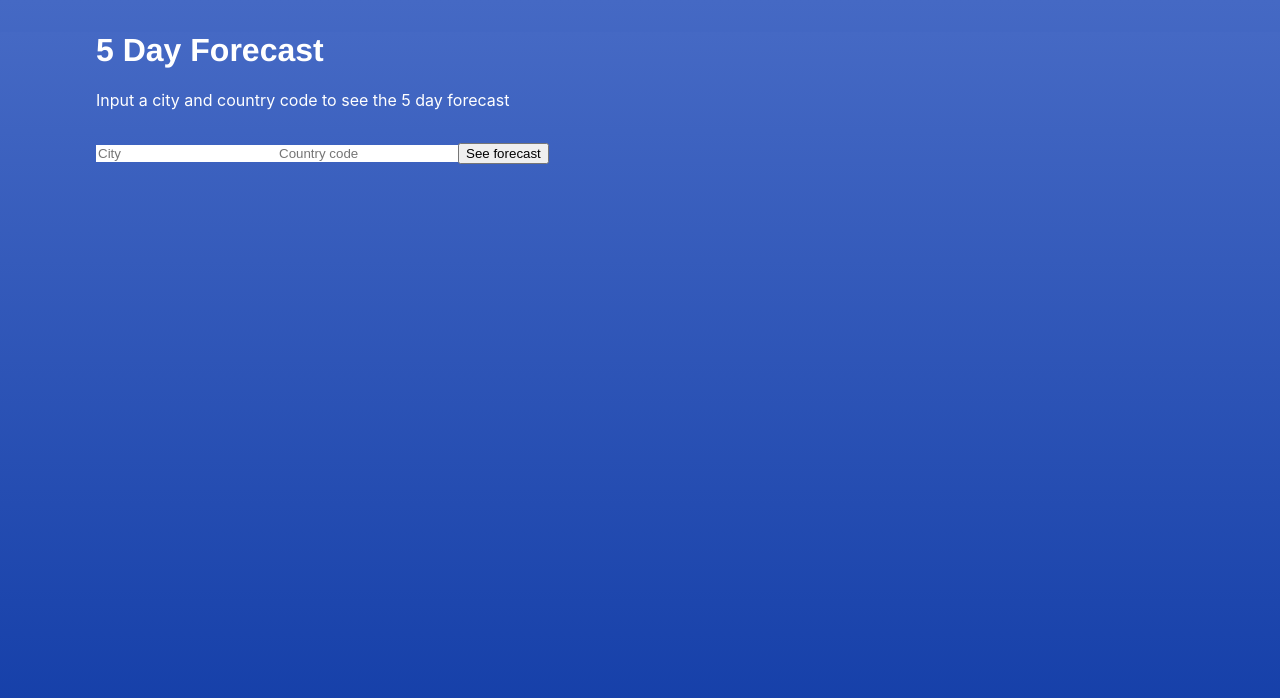
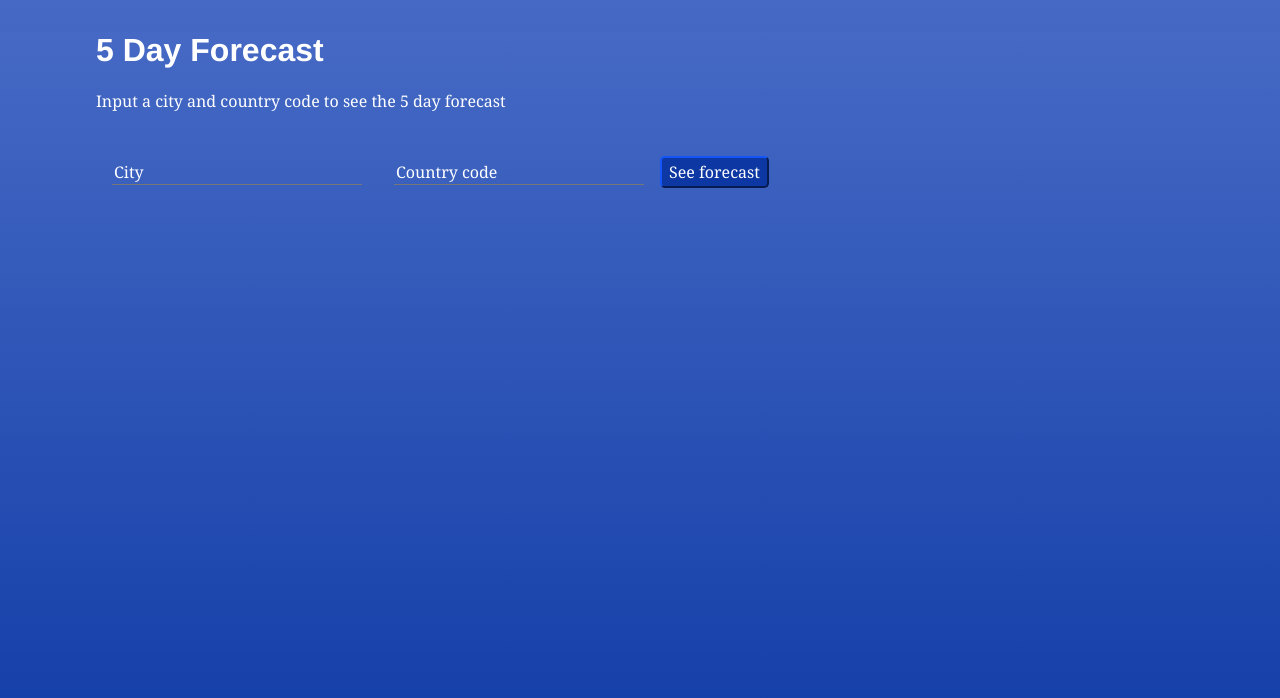
Before and after one commit to factory-girl/weather-app, a React (Create React App) app: page / in a window 1280 px wide. Shown: the top 698 px of the page. Built offline with nearby package versions, Linux system fonts and the light colour scheme.

Commit message:
Moved CSS to styling, formatting fixes

```diff
--- a/src/App.css
+++ /dev/null
@@ -1,41 +0,0 @@
-/*
-  Basic
- */
-body, html {
-  height: 100%;
-  margin: 0;
-  background-image: linear-gradient(#4569C4, #0D38A4);
-  color: white;
-}
-
-div {
-  margin: 2em;
-}
-
-ul {
-  width: 25em;
-}
-
-h1 {
-  font: bold 2em Helvetica, Georgia, sans-serif;
-}
-
-input[type=text] {
-  border: none;
-}
-
-li img {
-  float: left;
-  width: 2em;
-  height: 2em;
-  margin: 0 2em 0 0;
-}
-
-li p {
-  font: 200 1em Georgia, Helvetica, serif;
-}
-
-li {
-  padding: 10px;
-  overflow: auto;
-}
--- a/src/App.js
+++ b/src/App.js
@@ -2,7 +2,7 @@ import React from 'react';
 import Weather from './components/Weather';
 import Inputs from './components/Inputs';
 import Heading from './components/Heading';
-import './App.css';
+import './styling/App.css';
 
 class App extends React.Component {
     constructor(props) {
--- a/src/components/Inputs.js
+++ b/src/components/Inputs.js
@@ -7,9 +7,9 @@ class Inputs extends React.Component{
         return(
             <form onSubmit = {this.props.getWeather}>
                 <div>
-                <input type="text" name="city" placeholder="City"/>
-                <input type="text" name="countryCode" placeholder="Country code"/>
-                <button>See forecast</button>
+                    <input type="text" name="city" placeholder="City"/>
+                    <input type="text" name="countryCode" placeholder="Country code"/>
+                    <button>See forecast</button>
                 </div>
             </form>
 
--- /dev/null
+++ b/src/styling/App.css
@@ -0,0 +1,64 @@
+/*
+  Basic
+ */
+body, html {
+  height: 100%;
+  margin: 0;
+  background-image: linear-gradient(#4569C4, #0D38A4);
+  color: white;
+  font: 200 1em Georgia, Helvetica, serif;
+}
+
+div {
+  margin: 2em;
+}
+
+ul {
+  width: 25em;
+}
+
+h1 {
+  font: bold 2em Helvetica, Georgia, sans-serif;
+}
+
+input[type=text] {
+  background: transparent;
+  border-style: solid;
+  border-width: 0 0 1px 0;
+  margin: 1em;
+  color: white;
+  font: 200 1em Georgia, Helvetica, serif;
+}
+
+input[type=text]::-webkit-input-placeholder {
+  color: white;
+}
+
+li img {
+  float: left;
+  width: 2em;
+  height: 2em;
+  margin: 0 2em 0 0;
+}
+
+li p {
+  font: 200 1em Georgia, Helvetica, serif;
+}
+
+li {
+  padding: 10px;
+  overflow: auto;
+}
+
+button {
+  width: 10%;
+  height: 2em;
+  color: white;
+  background-color: #0D38A4;
+  border-color: #0D38A4;
+  border-radius: 0.3em;
+  font: 200 1em Georgia, Helvetica, serif;
+  box-sizing: border-box;
+  -webkit-box-sizing: border-box;
+  -moz-box-sizing: border-box;
+}
```
